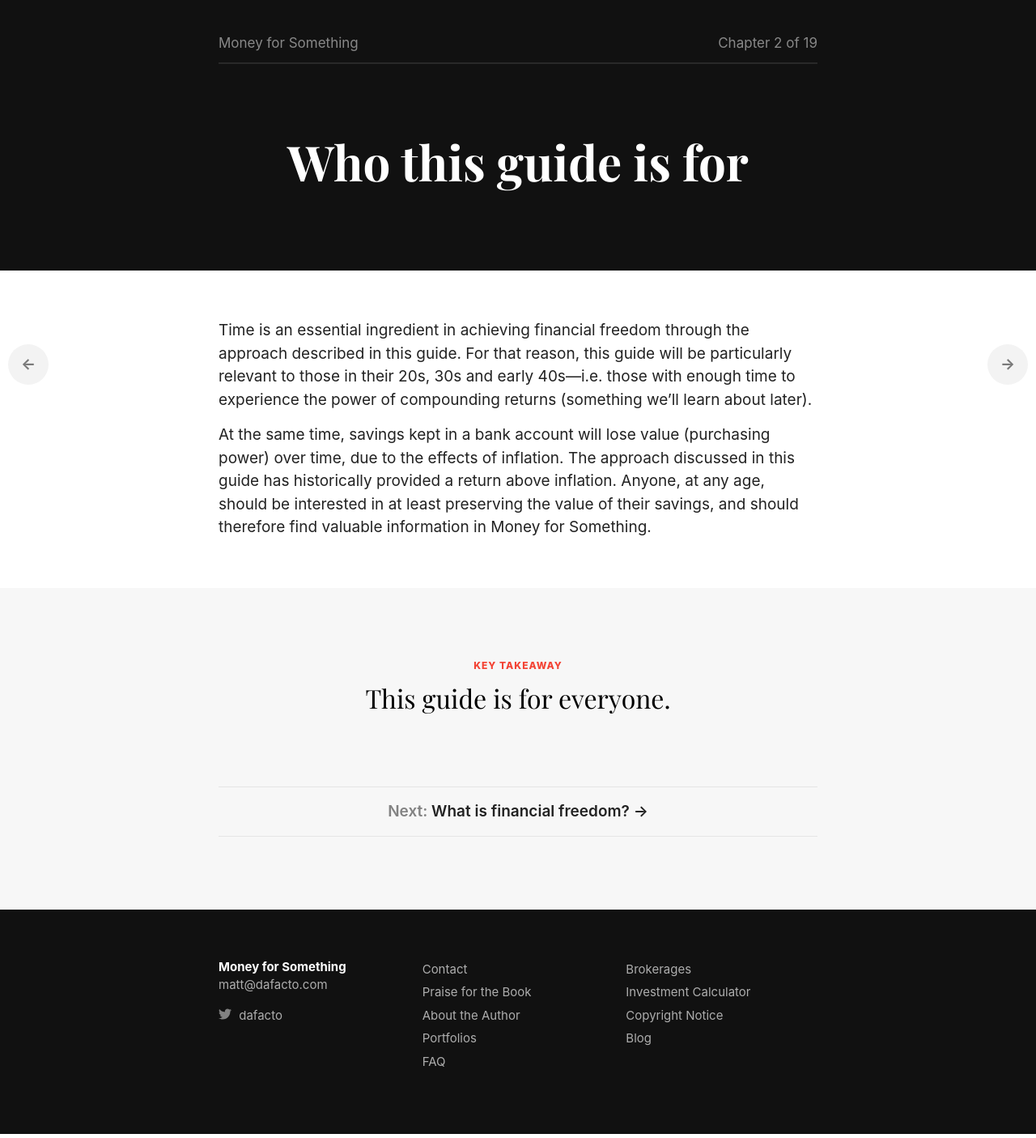
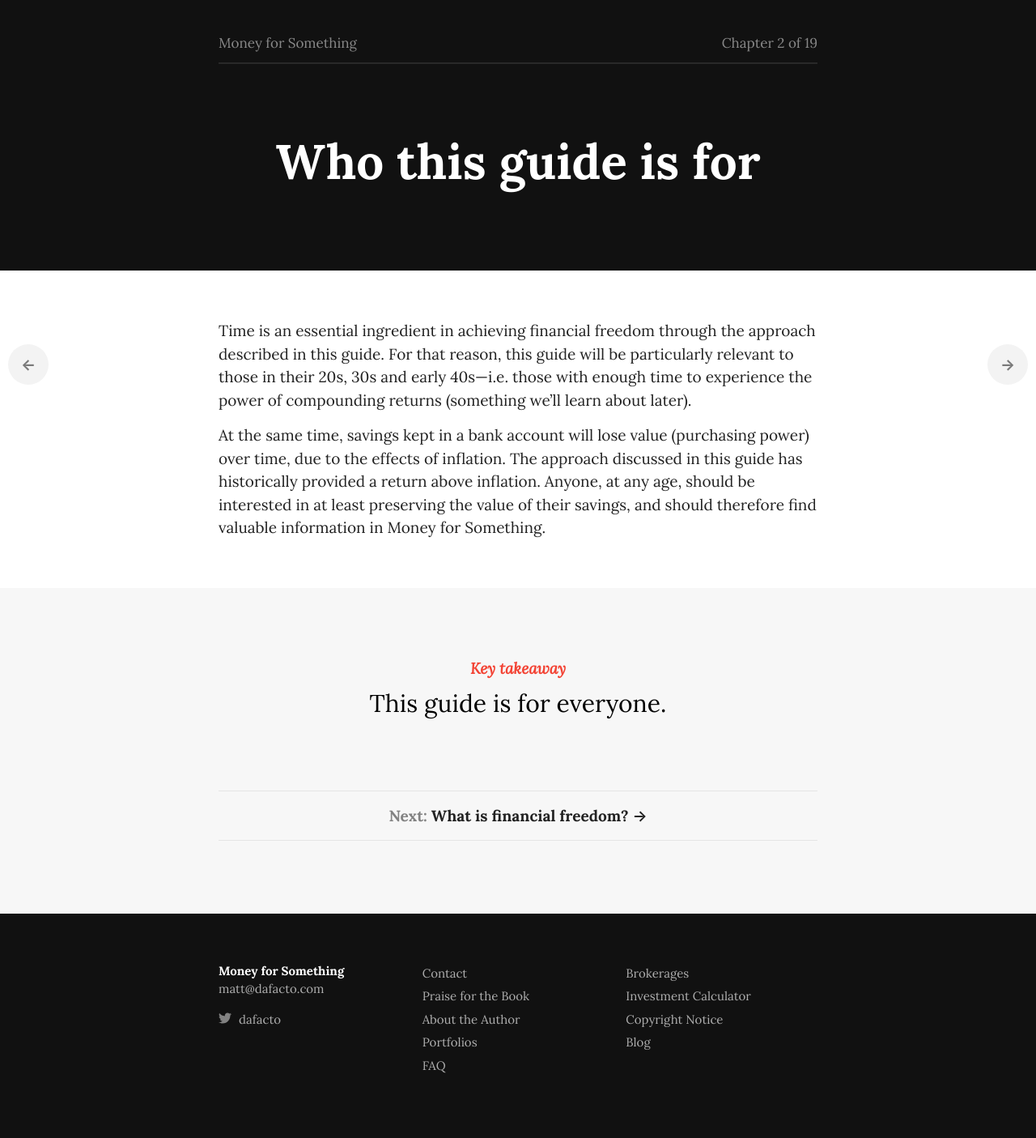
Before and after one commit to dafacto/moneyforsomething, a Jekyll site: the page built from _chapters/02_who_this_guide_is_for.md, in a window 1280 px wide. Shown: the whole page at 81% size. Built offline with Jekyll 4.4.1, drawn with Linux system fonts in a browser that asks for light colours; some web fonts are replaced.

Commit message:
Swap fonts

```diff
--- a/_layouts/chapter.html
+++ b/_layouts/chapter.html
@@ -53,5 +53,5 @@ layout: default
   {% endif %}
 </article>
 
-{% if prev %}<a class="chapter-link prev" href="{{ prev.url}}"><strong>&larr;</strong><span class="caps">{{ prev.title }}</span></a>{% endif %}
-{% if next %}<a class="chapter-link next" href="{{ next.url}}"><span class="caps">{{ next.title }}</span><strong>&rarr;</strong></a>{% endif %}
+{% if prev %}<a class="chapter-link prev" href="{{ prev.url}}"><strong>&larr;</strong><span>{{ prev.title }}</span></a>{% endif %}
+{% if next %}<a class="chapter-link next" href="{{ next.url}}"><span>{{ next.title }}</span><strong>&rarr;</strong></a>{% endif %}
--- a/_sass/minima.scss
+++ b/_sass/minima.scss
@@ -1,16 +1,17 @@
 @charset "utf-8";
 
 @import url('https://fonts.googleapis.com/css?family=Playfair+Display:400,400i,700');
+@import url('https://fonts.googleapis.com/css?family=Lora:400,400i,700');
 
 // Define defaults for each variable.
 
-$base-font-family: -apple-system, BlinkMacSystemFont, "Segoe UI", Roboto, Helvetica, Arial, sans-serif, "Apple Color Emoji", "Segoe UI Emoji", "Segoe UI Symbol" !default;
+$base-font-family: "Lora", -apple-system, BlinkMacSystemFont, "Segoe UI", Roboto, Helvetica, Arial, sans-serif, "Apple Color Emoji", "Segoe UI Emoji", "Segoe UI Symbol" !default;
 $base-font-size:   19px !default;
 $base-font-weight: 400 !default;
 $small-font-size:  $base-font-size * 0.875 !default;
 $base-line-height: 1.5 !default;
 
-$title-font-family: 'Playfair Display', serif;
+$title-font-family: 'Lora', serif;
 $title-font-weight: 700;
 $title-line-height: 1;
 
--- a/_sass/minima/_layout.scss
+++ b/_sass/minima/_layout.scss
@@ -14,7 +14,7 @@
 
 .big {
   font-family: $title-font-family;
-  font-size: 32px;
+  font-size: 30px;
   line-height: 1.2;
   small {
     display: block;
@@ -29,16 +29,15 @@
 }
 
 .caps {
-  font-size: 12px;
-  text-transform: uppercase;
-  letter-spacing: 1px;
+  font-size: 19px;
+  font-style: italic;
   font-weight: 800;
 }
 
 .fancy {
   font-family: $title-font-family;
   font-style: italic;
-  font-size: 25px;
+  font-size: 23px;
 }
 
 .nav {
@@ -551,6 +550,8 @@
     transition: opacity .1s ease-out;
     white-space: nowrap;
     color: #000;
+    font-weight: bold;
+    font-size: 15px;
   }
 
   &:hover {
```
